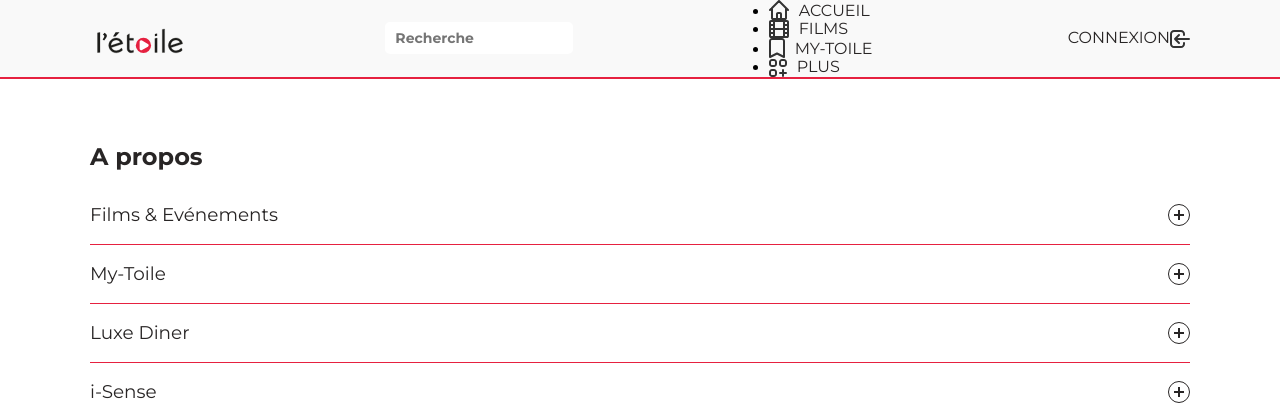
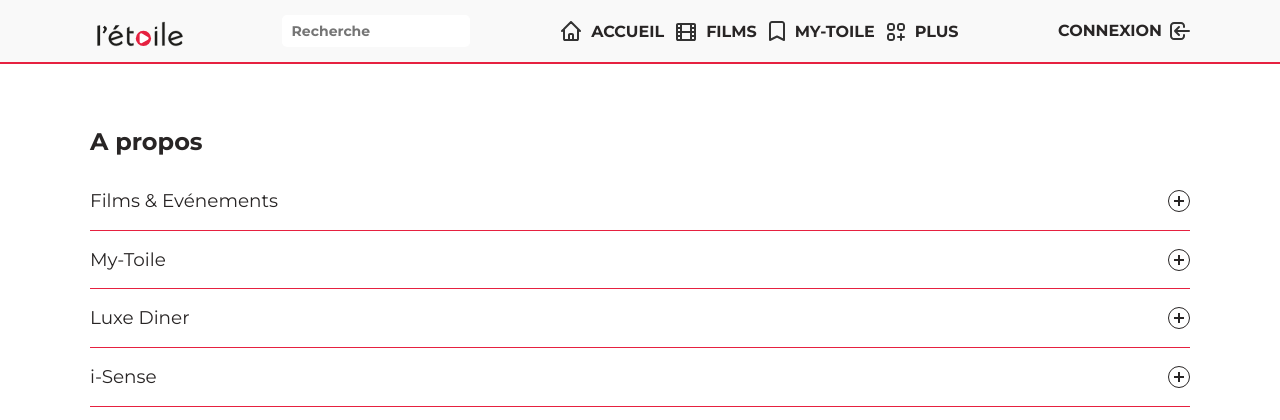
Before and after one commit to ThomasDLG/cinema, a PHP site: page /about.php in a window 1280 px wide. Shown: the top 420 px of the page. Run offline with PHP 8.4, Linux system fonts and the light colour scheme; some libraries are stand-ins or nearby versions.

Commit message:
update class

```diff
--- a/inc/header.php
+++ b/inc/header.php
@@ -33,7 +33,7 @@
 
     <header id="navbar" class="relative">
       <div class="container">
-        <div class="navbar">
+        <div class="navbar py-1">
           <div class="logo-navbar">
             <h1><a href="index.php"><img src="src/logo.svg" alt="logo l'étoile"></a></h1>
           </div>
@@ -44,17 +44,17 @@
           </div>
           <div class="naviguation-navbar">
             <nav>
-              <ul>
-                <li><a href="index.php"><img src="src/icons/home.svg" alt="">Accueil</a></li>
-                <li><a href="#"><img src="src/icons/films.svg" alt="">Films</a></li>
-                <li><a href="mytoile.php"><img src="src/icons/bookmark.svg" alt="">My-Toile</a></li>
-                <li><a class="plusbtn" href="#"><img src="src/icons/about.svg" alt="">Plus</a></li>
-                <li><a href="#" id="searching"><img src="src/icons/search.svg" alt="">Recherche</a></li>
+              <ul class="list">
+                <li class="d-inline mr-1"><a class="text-dark bold" href="index.php"><img src="src/icons/home.svg" alt="">Accueil</a></li>
+                <li class="d-inline mr-1"><a class="text-dark bold" href="#"><img src="src/icons/films.svg" alt="">Films</a></li>
+                <li class="d-inline mr-1"><a class="text-dark bold" href="mytoile.php"><img src="src/icons/bookmark.svg" alt="">My-Toile</a></li>
+                <li class="d-inline mr-1"><a class="plusbtn text-dark bold" href="#"><img src="src/icons/about.svg" alt="">Plus</a></li>
+                <li class="d-inline mr-1"><a class="text-dark bold" href="#" id="searching"><img src="src/icons/search.svg" alt="">Recherche</a></li>
               </ul>
             </nav>
           </div>
           <div class="login-navbar">
-            <a href="#">Connexion<img src="src/icons/login.svg" alt=""></a>
+            <a class="text-dark bold" href="#">Connexion<img class="ml-1" src="src/icons/login.svg" alt=""></a>
           </div>
         </div>
       </div>
--- a/search.php
+++ b/search.php
@@ -55,7 +55,7 @@ $data = json_decode($response);
                     foreach ($data as $value) {
                           if (is_array($value) || is_object($value)){
                               foreach ($value as $films) {
-                                  echo '<div class="my-2 mx-2 relative my-2 mx-2 relative card">';
+                                  echo '<div class="card-xs my-2 mx-2 relative">';
                                       echo '<a href="#">';
                                           echo '<img src="' . 'https://image.tmdb.org/t/p/w500' . $films->poster_path . '" alt="' . $films->original_title . '">';
                                       echo '</a>';
```
Also changed, not shown: index.php (+31 -10 lines).
